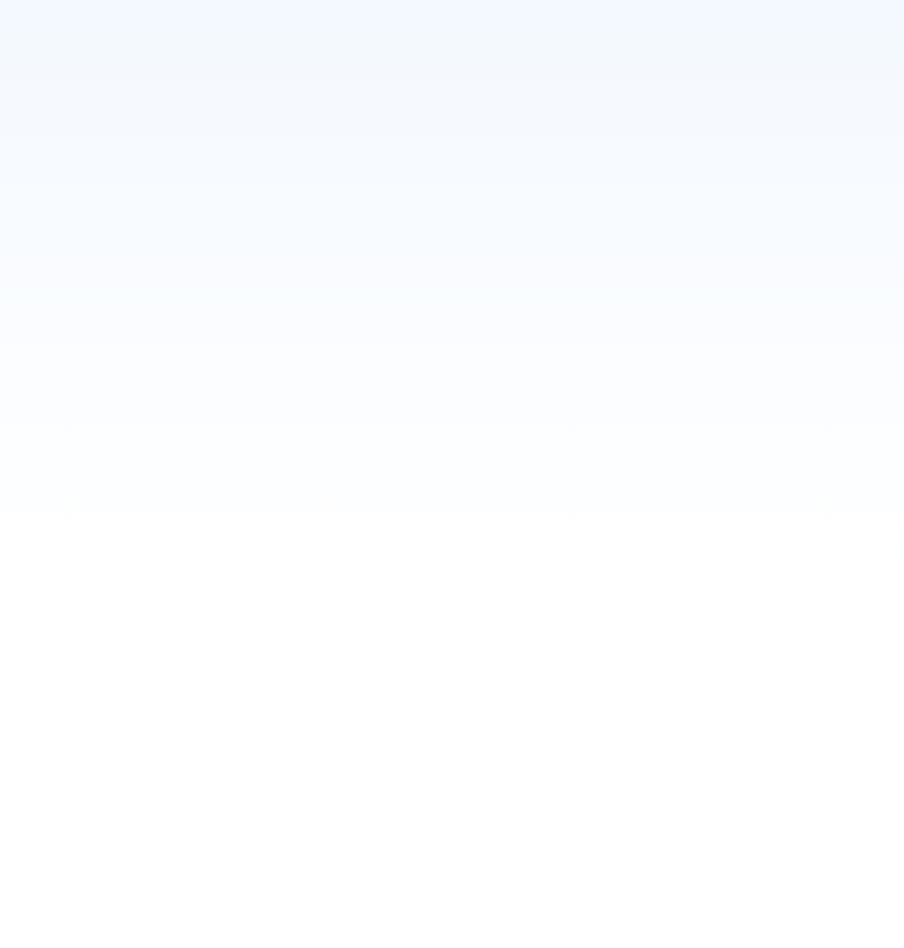
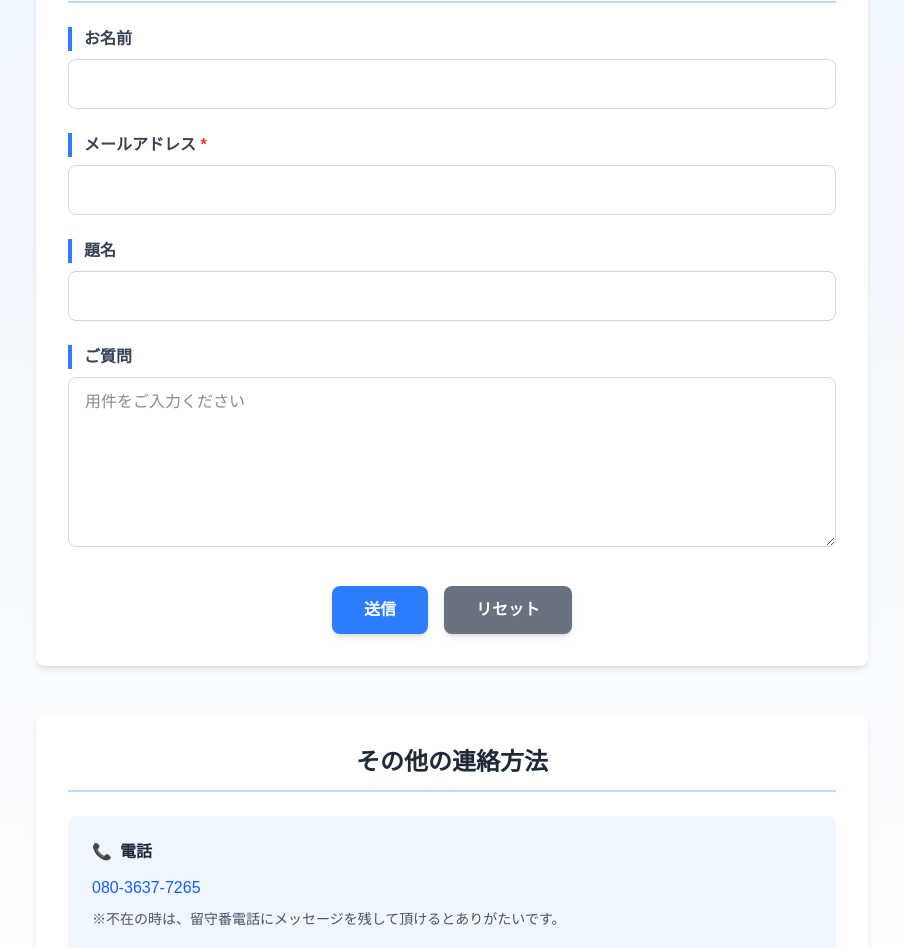
Before and after one commit to Shohei-Nakayama/Amenomizu7.1, a Next.js app in the folder amenomizu7.1/: page /contact in a window 1280 px wide. Shown: the part 240-1188 px from the top of the page, without its empty margins (188-1092 px from the left). Before the commit the page ends 800 px from the top, so only its background shows below. Built offline with nearby package versions, Linux system fonts and the light colour scheme.

Commit message:
modefy contact form

```diff
--- a/amenomizu7.1/src/app/contact/page.tsx
+++ b/amenomizu7.1/src/app/contact/page.tsx
@@ -1,14 +1,160 @@
-import Link from "next/link";
+'use client';
+
 import PageHeader from "../components/PageHeader";
+import { useRouter } from "next/navigation";
+import { useState } from "react";
 
 export default function Contact() {
+  const router = useRouter();
+  const [isSubmitting, setIsSubmitting] = useState(false);
+
+  const handleSubmit = async (e: React.FormEvent<HTMLFormElement>) => {
+    e.preventDefault();
+    setIsSubmitting(true);
+
+    const form = e.currentTarget;
+    const formData = new FormData(form);
+
+    try {
+      const response = await fetch("https://api.staticforms.xyz/submit", {
+        method: "POST",
+        body: formData,
+      });
+
+      if (response.ok) {
+        // 送信成功後、完了ページにリダイレクト
+        router.push("/contact/success");
+      } else {
+        alert("送信に失敗しました。もう一度お試しください。");
+        setIsSubmitting(false);
+      }
+    } catch (error) {
+      alert("送信に失敗しました。もう一度お試しください。");
+      setIsSubmitting(false);
+    }
+  };
+
   return (
     <div className="font-sans min-h-screen bg-gradient-to-b from-blue-50 to-white">
       <PageHeader subtitle="お問い合わせ" />
 
       <main className="max-w-4xl mx-auto px-8 py-12">
-        <h2 className="text-2xl font-semibold mb-4">お問い合わせ</h2>
-        <p className="text-lg mb-8">これはcontactページです</p>
+        {/* お問い合わせフォーム */}
+        <section className="mb-12">
+          <div className="bg-white rounded-lg shadow-md p-8">
+            <h2 className="text-2xl font-semibold text-gray-800 mb-6 pb-3 border-b-2 border-blue-200 text-center">
+              お問い合わせフォーム
+            </h2>
+
+            <form onSubmit={handleSubmit}>
+              <input
+                type="hidden"
+                name="accessKey"
+                value="bf0d0e6d-45eb-4522-9145-eadfd121fe9a"
+              />
+
+              {/* お名前 */}
+              <div className="mb-6">
+                <label className="block text-gray-700 font-semibold mb-2 pl-3 border-l-4 border-blue-500">
+                  お名前
+                </label>
+                <input
+                  type="text"
+                  name="name"
+                  className="w-full px-4 py-3 border border-gray-300 rounded-lg focus:outline-none focus:border-blue-500 focus:ring-2 focus:ring-blue-200 transition-all"
+                />
+              </div>
+
+              {/* メールアドレス */}
+              <div className="mb-6">
+                <label className="block text-gray-700 font-semibold mb-2 pl-3 border-l-4 border-blue-500">
+                  メールアドレス <span className="text-red-500">*</span>
+                </label>
+                <input
+                  type="email"
+                  name="email"
+                  required
+                  className="w-full px-4 py-3 border border-gray-300 rounded-lg focus:outline-none focus:border-blue-500 focus:ring-2 focus:ring-blue-200 transition-all"
+                />
+              </div>
+
+              {/* 題名 */}
+              <div className="mb-6">
+                <label className="block text-gray-700 font-semibold mb-2 pl-3 border-l-4 border-blue-500">
+                  題名
+                </label>
+                <input
+                  type="text"
+                  name="subject"
+                  className="w-full px-4 py-3 border border-gray-300 rounded-lg focus:outline-none focus:border-blue-500 focus:ring-2 focus:ring-blue-200 transition-all"
+                />
+              </div>
+
+              {/* ご質問 */}
+              <div className="mb-6">
+                <label className="block text-gray-700 font-semibold mb-2 pl-3 border-l-4 border-blue-500">
+                  ご質問
+                </label>
+                <textarea
+                  name="message"
+                  rows={6}
+                  placeholder="用件をご入力ください"
+                  className="w-full px-4 py-3 border border-gray-300 rounded-lg focus:outline-none focus:border-blue-500 focus:ring-2 focus:ring-blue-200 transition-all resize-vertical"
+                ></textarea>
+              </div>
+
+              {/* ボタンエリア */}
+              <div className="flex justify-center gap-4 mt-8">
+                <button
+                  type="submit"
+                  disabled={isSubmitting}
+                  className={`font-bold py-3 px-8 rounded-lg transition-all transform shadow-md ${
+                    isSubmitting
+                      ? "bg-gray-400 cursor-not-allowed"
+                      : "bg-blue-500 hover:bg-blue-600 hover:-translate-y-0.5"
+                  } text-white`}
+                >
+                  {isSubmitting ? "送信中..." : "送信"}
+                </button>
+                <button
+                  type="reset"
+                  disabled={isSubmitting}
+                  className="bg-gray-500 hover:bg-gray-600 text-white font-bold py-3 px-8 rounded-lg transition-all transform hover:-translate-y-0.5 shadow-md disabled:opacity-50 disabled:cursor-not-allowed"
+                >
+                  リセット
+                </button>
+              </div>
+            </form>
+          </div>
+        </section>
+
+        {/* その他の連絡方法 */}
+        <section className="mb-12">
+          <div className="bg-white rounded-lg shadow-md p-8">
+            <h2 className="text-2xl font-semibold text-gray-800 mb-6 pb-3 border-b-2 border-blue-200 text-center">
+              その他の連絡方法
+            </h2>
+
+            {/* 電話番号 */}
+            <div className="mb-8 bg-blue-50 p-6 rounded-lg">
+              <h3 className="font-semibold text-gray-800 mb-3 flex items-center">
+                <span className="text-blue-500 mr-2">📞</span>
+                電話
+              </h3>
+              <p className="text-gray-700 mb-2">
+                <a
+                  href="tel:08036377265"
+                  className="text-blue-600 hover:underline font-medium"
+                >
+                  080-3637-7265
+                </a>
+              </p>
+              <p className="text-sm text-gray-600 leading-relaxed">
+                ※不在の時は、留守番電話にメッセージを残して頂けるとありがたいです。
+              </p>
+            </div>
+          </div>
+        </section>
       </main>
     </div>
   );
--- /dev/null
+++ b/amenomizu7.1/src/app/contact/success/page.tsx
@@ -0,0 +1,65 @@
+import PageHeader from "../../components/PageHeader";
+import Link from "next/link";
+
+export default function ContactSuccess() {
+  return (
+    <div className="font-sans min-h-screen bg-gradient-to-b from-blue-50 to-white">
+      <PageHeader subtitle="お問い合わせ" />
+
+      <main className="max-w-4xl mx-auto px-8 py-12">
+        <div className="bg-white rounded-lg shadow-md p-12 text-center">
+          {/* チェックマークアイコン */}
+          <div className="mb-6">
+            <div className="mx-auto w-20 h-20 bg-green-100 rounded-full flex items-center justify-center">
+              <svg
+                className="w-12 h-12 text-green-500"
+                fill="none"
+                stroke="currentColor"
+                viewBox="0 0 24 24"
+              >
+                <path
+                  strokeLinecap="round"
+                  strokeLinejoin="round"
+                  strokeWidth={2}
+                  d="M5 13l4 4L19 7"
+                />
+              </svg>
+            </div>
+          </div>
+
+          <h2 className="text-3xl font-bold text-gray-800 mb-4">
+            送信完了
+          </h2>
+
+          <p className="text-lg text-gray-700 mb-6 leading-relaxed">
+            お問い合わせありがとうございます。
+            <br />
+            メッセージを受け付けました。
+          </p>
+
+          <div className="bg-blue-50 p-6 rounded-lg mb-8 text-left">
+            <p className="text-gray-700 leading-relaxed">
+              内容を確認次第、ご連絡させていただきます。
+              <br />
+              今しばらくお待ちください。
+            </p>
+          </div>
+
+          {/* ホームに戻るボタン */}
+          <div className="flex justify-center gap-4">
+            <Link href="/">
+              <button className="bg-blue-500 hover:bg-blue-600 text-white font-bold py-3 px-8 rounded-lg transition-all transform hover:-translate-y-0.5 shadow-md">
+                ホームに戻る
+              </button>
+            </Link>
+            <Link href="/contact">
+              <button className="bg-gray-500 hover:bg-gray-600 text-white font-bold py-3 px-8 rounded-lg transition-all transform hover:-translate-y-0.5 shadow-md">
+                お問い合わせに戻る
+              </button>
+            </Link>
+          </div>
+        </div>
+      </main>
+    </div>
+  );
+}
```
